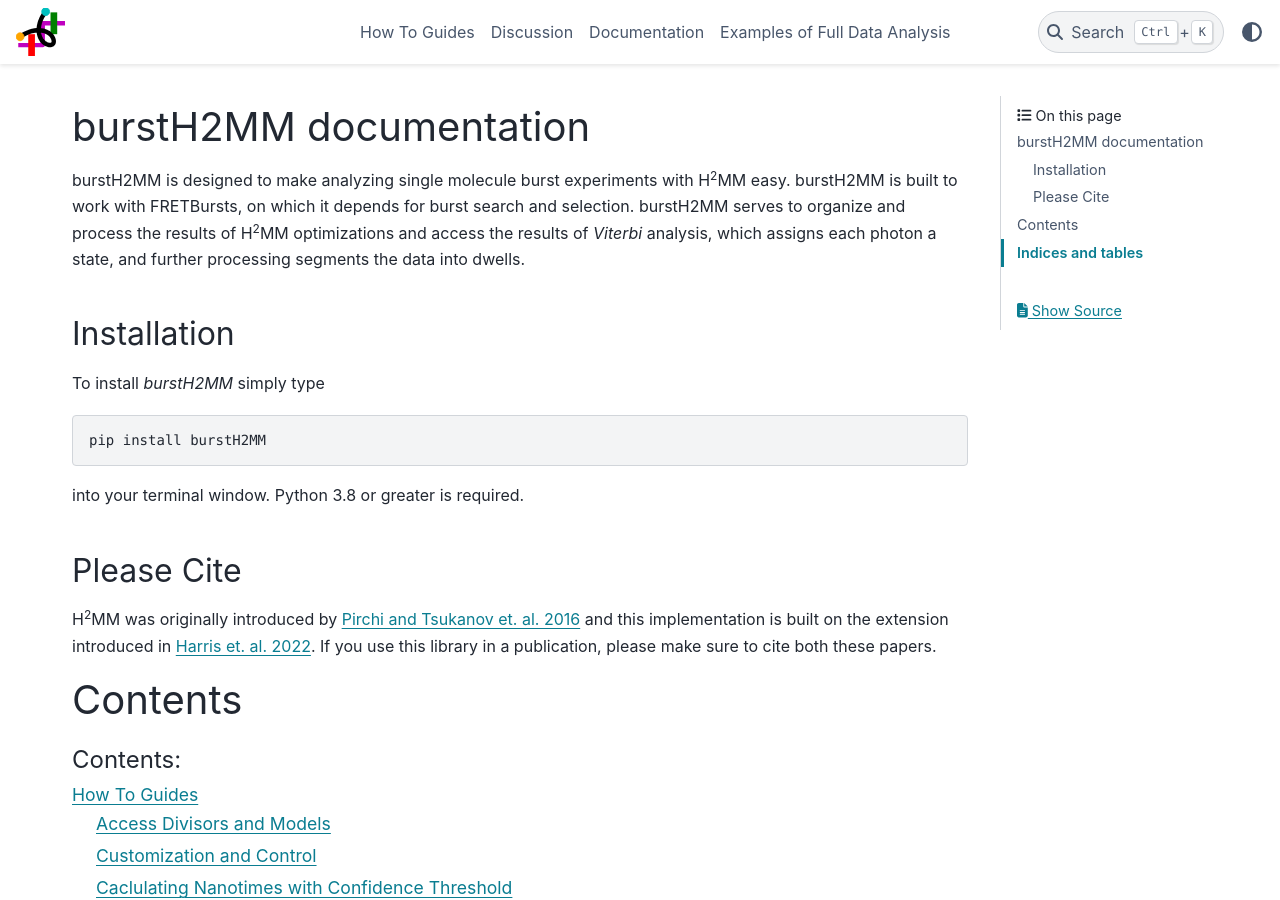
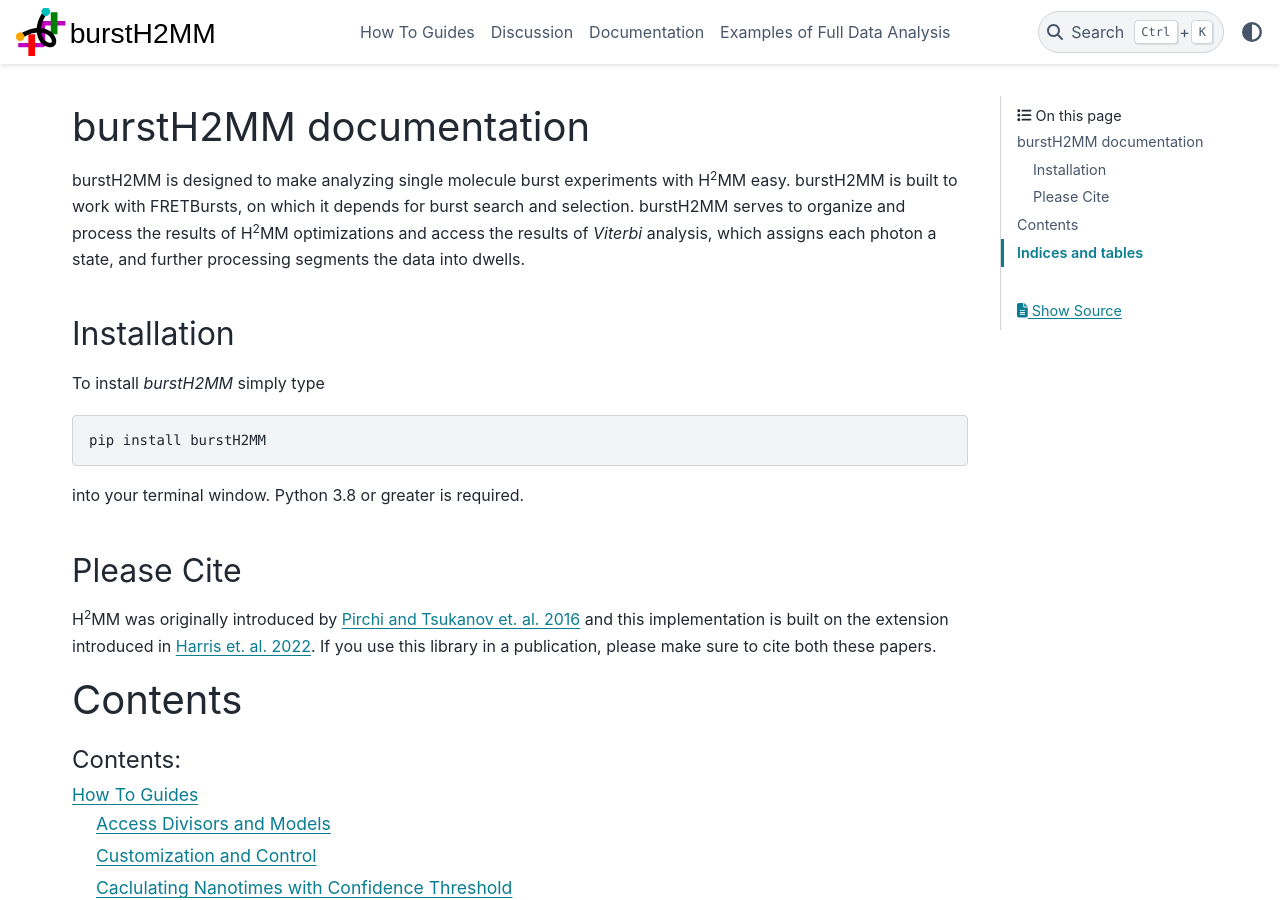
Before and after one commit to harripd/burstH2MM, a Sphinx documentation site: the page built from docs/source/index.rst, in a window 1280 px wide and 900 px high. Built offline with Sphinx 7.4.7 and the PyData theme 0.15.4, drawn with Linux system fonts in a browser that asks for light colours; pages that are not in the unit, such as notebooks, are missing from menus; the version number could not be read and is left out.

Commit message:
Add light/dark logos to docs

```diff
--- a/docs/source/conf.py
+++ b/docs/source/conf.py
@@ -79,8 +79,8 @@
 # a list of builtin themes.
 #
 html_theme = 'pydata_sphinx_theme'
-html_logo = 'images/logo.svg'
 html_favicon = 'images/logo.ico'
+html_theme_options = {'logo':{'image_light':'images/logo_light.svg', 'image_dark':'images/logo_dark.svg', 'alt_text':f'burstH2MM {version}'}}
 
 # Add any paths that contain custom static files (such as style sheets) here,
 # relative to this directory. They are copied after the builtin static files,
```
Also changed, not shown: docs/source/images/logo_dark.svg (added), docs/source/images/logo_light.svg (added).
